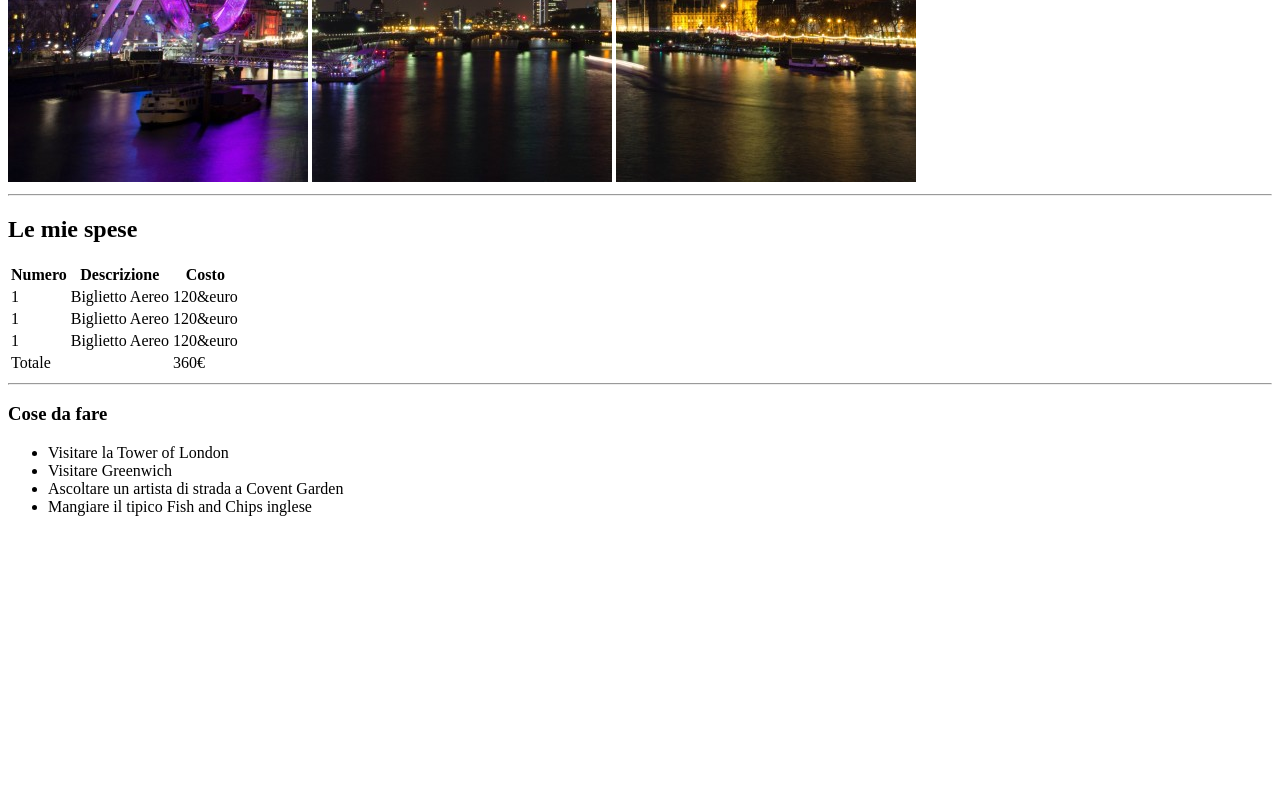
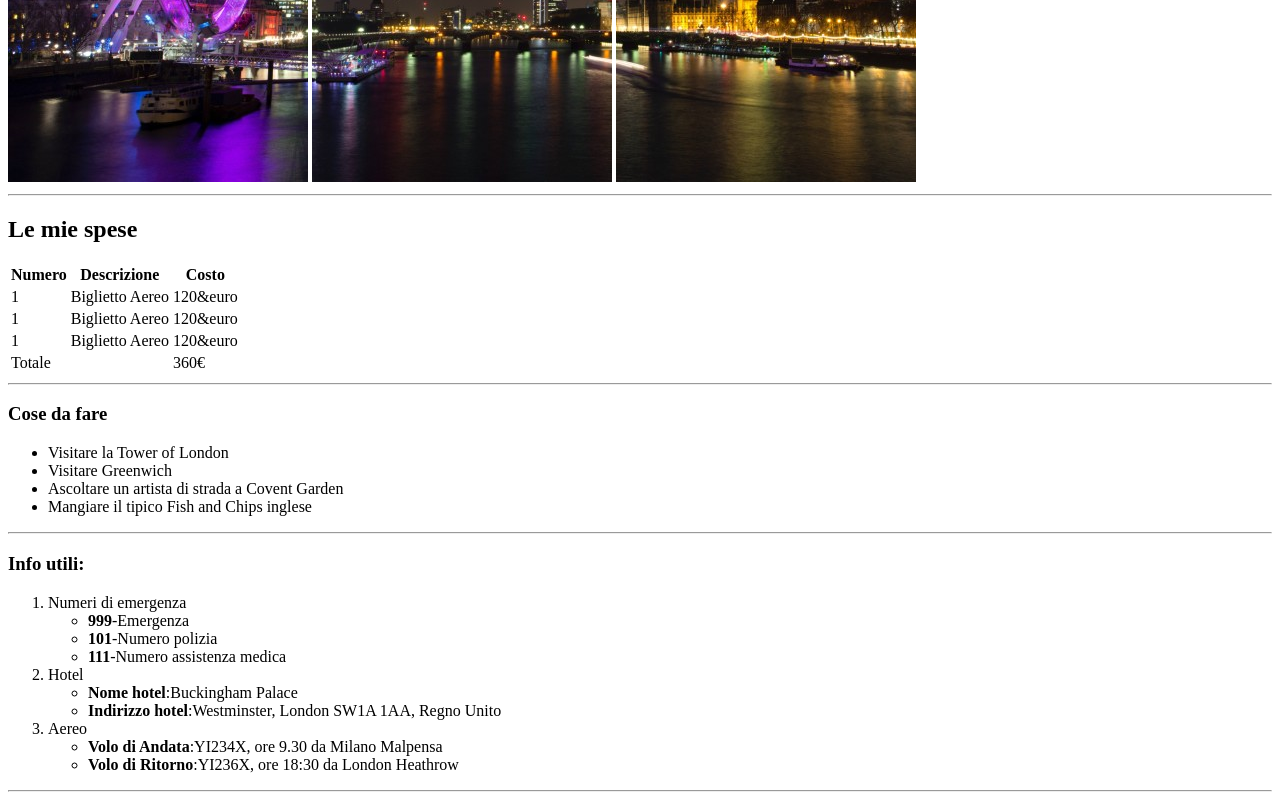
Before and after one commit to MaxGasaro/html-london-trip, a plain HTML site: page index.html in a window 1280 px wide. Shown: the part 485-1285 px from the top of the page. Before the commit the page ends 1017 px from the top, so only its background shows below. Drawn offline with Linux system fonts and the light colour scheme.

Commit message:
aggiunta sezione info utili

```diff
--- a/index.html
+++ b/index.html
@@ -96,6 +96,49 @@
                 <li>Ascoltare un artista di strada a Covent Garden</li>
                 <li>Mangiare il tipico Fish and Chips inglese</li>
             </ul>
+            <hr>
+        </section>
+        <section>
+            <h3><strong>Info utili:</strong></h3>
+            <ol>
+                <li>
+                    Numeri di emergenza
+                    <ul>
+                        <li>
+                            <strong>999</strong>-Emergenza
+                        </li>
+                        <li>
+                            <strong>101</strong>-Numero polizia
+                        </li>
+                        <li>
+                            <strong>111</strong>-Numero assistenza medica
+                        </li>
+                    </ul>
+                </li>
+                <li>
+                    Hotel
+                    <ul>
+                        <li>
+                            <strong>Nome hotel</strong>:Buckingham Palace
+                        </li>
+                        <li>
+                            <strong>Indirizzo hotel</strong>:Westminster, London SW1A 1AA, Regno Unito
+                        </li>
+                    </ul>
+                </li>
+                <li>
+                    Aereo
+                    <ul>
+                        <li>
+                            <strong>Volo di Andata</strong>:YI234X, ore 9.30 da Milano Malpensa
+                        </li>
+                        <li>
+                            <strong>Volo di Ritorno</strong>:YI236X, ore 18:30 da London Heathrow
+                        </li>
+                    </ul>
+                </li>
+            </ol>
+            <hr>
         </section>
 
     </main>
```
